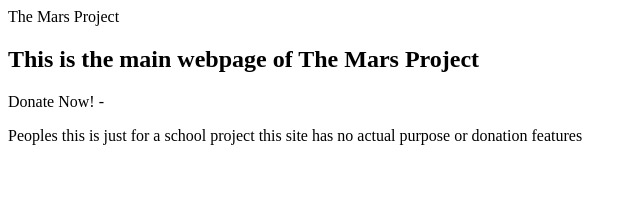
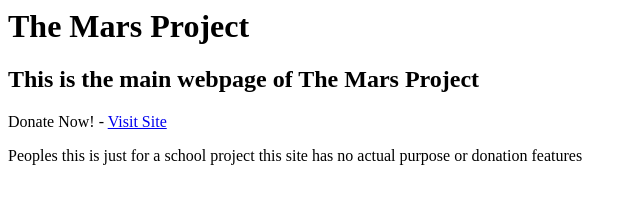
Before and after one commit to ViggVigg/The-Mars-Project, a plain HTML site: page index.html in a window 1280 px wide. Shown: the whole page, without its empty margins (0-640 px from the left). Drawn offline with Linux system fonts and the light colour scheme.

Commit message:
Update index.html

```diff
--- a/index.html
+++ b/index.html
@@ -1,8 +1,8 @@
 <DOCTYPE! html>
   <body>
-<h>The Mars Project</h>
+<h1>The Mars Project</h1>
   <h2>This is the main webpage of The Mars Project</h2>
-  <p>Donate Now! - <a href="https://viggvigg.github.io/The-Mars-Project/donate.html"></a></p>
+  <p>Donate Now! - <a href="https://viggvigg.github.io/The-Mars-Project/donate.html">Visit Site</a></p>
 
 
   </body>
```
